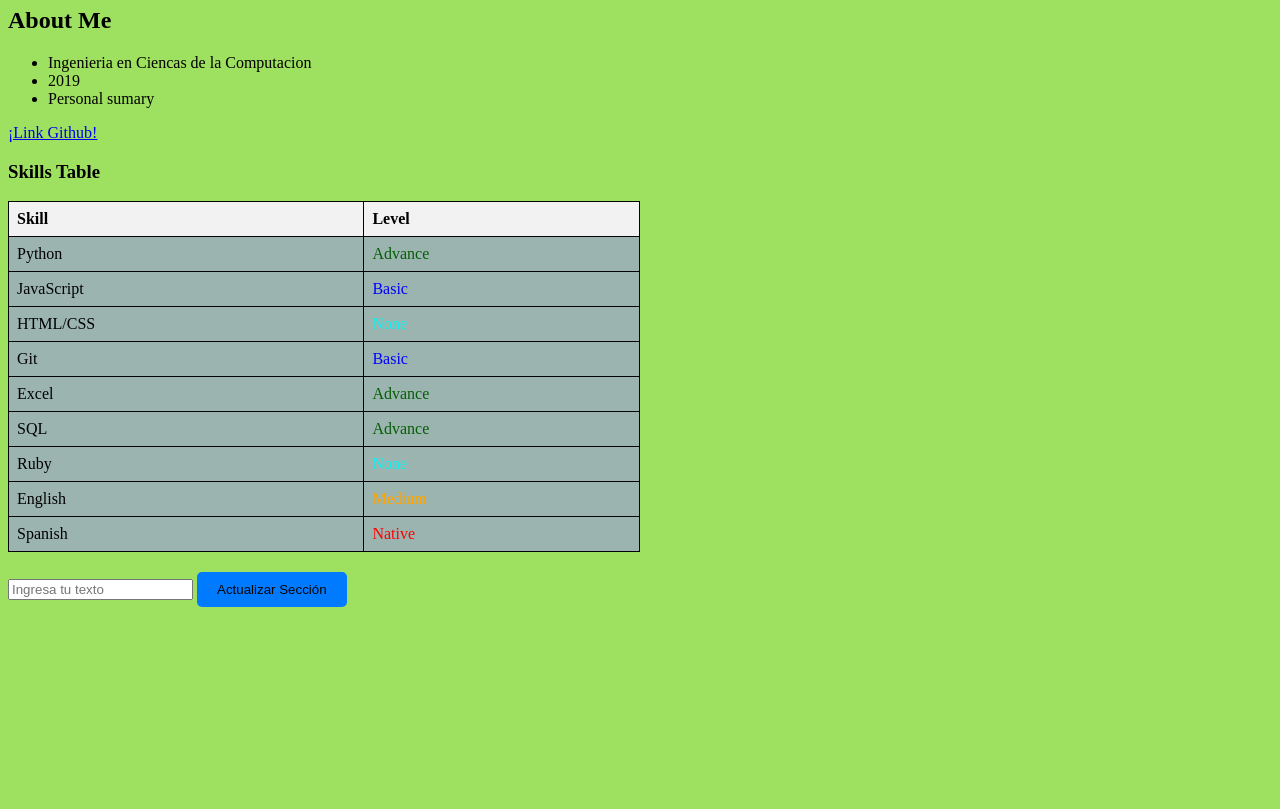
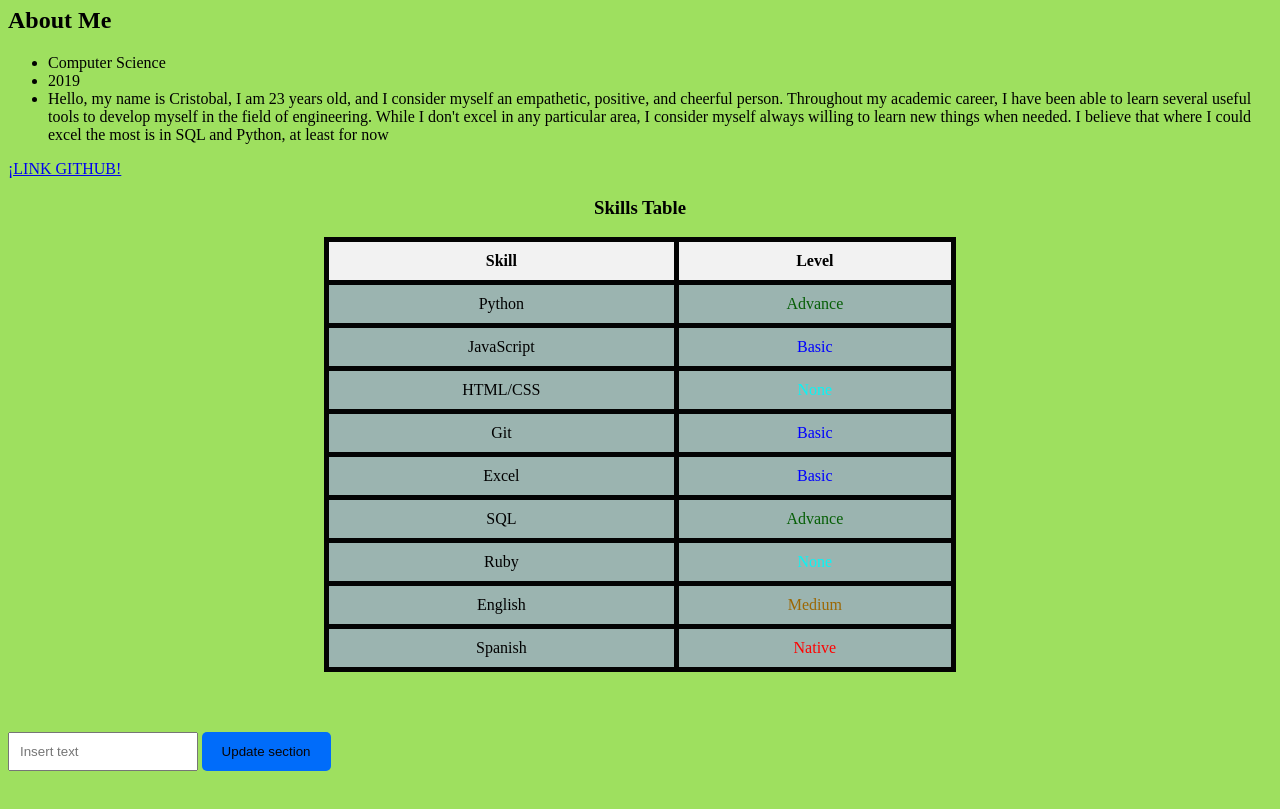
Before and after one commit to crisgazitua/crisgazitua.github.io, a plain HTML site: page index.html in a window 1280 px wide. Shown: the part 73-882 px from the top of the page. Before the commit the page ends 800 px from the top, so only its background shows below. Drawn offline with Linux system fonts and the light colour scheme.

Commit message:
final commit

```diff
--- a/index.html
+++ b/index.html
@@ -5,16 +5,23 @@
     <meta name="viewport" content="width=device-width, initial-scale=1.0">
     <title>Personal Page</title>
     <style>
+        h1 {
+          text-align: center;
+        }
+        h3 {
+          text-align: center;
+        }
         table {
             border-collapse: collapse;
             width: 50%;
+            margin: 0 auto;
             margin-bottom: 20px;
             background-color: #9bb4b0;
         }
         th, td {
-            border: 1px solid #030303;
-            padding: 8px;
-            text-align: left;
+            border: 5px solid #030303;
+            padding: 10px;
+            text-align: center;
         }
         th {
             background-color: #f2f2f2;
@@ -29,7 +36,7 @@
             color: rgb(9, 245, 245);
         }
         .medium {
-            color: orange;
+            color: rgb(156, 103, 3);
         }
         .native {
             color: red;
@@ -37,15 +44,22 @@
         body {
             background-color: #9ee05f;
         }
+        input[type="text"] {
+            width: 15%;
+            padding: 10px;
+            box-sizing: border-box;
+        }
         .button {
             display: inline-block;
-            padding: 10px 20px;
-            background-color: #007bff;
+            padding: 12px 20px;
+            background-color: #006cfa;
             color: #080505;
             text-decoration: none;
             border: none;
             border-radius: 5px;
             cursor: pointer;
+            margin-top: 40px;
+            margin-bottom: 30px;
         }
         .button:hover {
             background-color: #0056b3;
@@ -55,13 +69,18 @@
 <body>
     <div>
         <h1>Cristóbal Gazitúa Valenzuela</h1>
+
         <h2>About Me</h2>
         <ul>
-            <li>Ingenieria en Ciencas de la Computacion</li>
+            <li>Computer Science</li>
             <li>2019</li>
-            <li>Personal sumary</li>
+            <li>Hello, my name is Cristobal, I am 23 years old, and I consider myself an empathetic, positive, and cheerful person.
+              Throughout my academic career, I have been able to learn several useful tools to develop myself in the field of engineering.
+              While I don't excel in any particular area, I consider myself always willing to learn new things when needed.
+              I believe that where I could excel the most is in SQL and Python, at least for now</li>
         </ul>
-        <a href="https://github.com/crisgazitua/crisgazitua.github.io">¡Link Github!</a>
+
+        <a href="https://github.com/crisgazitua/crisgazitua.github.io">¡LINK GITHUB!</a>
     </div>
     <div><h3>Skills Table</h3></div>
     <table>
@@ -87,7 +106,7 @@
           </tr>
           <tr>
             <td>Excel</td>
-            <td class="advance">Advance</td>
+            <td class="basic">Basic</td>
           </tr>
           <tr>
             <td>SQL</td>
@@ -107,13 +126,13 @@
           </tr>
       </table>
     </ul>
-    <input type="text" id="inputText" placeholder="Ingresa tu texto">
-    <button class="button" onclick="cambiarTexto()">Actualizar Sección</button>
-    <div id="seccionCambiante">
+    <input type="text" id="inputText" placeholder="Insert text">
+    <button class="button" onclick="cambiarTexto()">Update section</button>
+    <div id="UpdateSection">
       <script>
         function cambiarTexto() {
             var nuevoTexto = document.getElementById("inputText").value;
-            document.getElementById("seccionCambiante").innerText = nuevoTexto;
+            document.getElementById("UpdateSection").innerText = nuevoTexto;
         }
     </script>
 </body>
```
